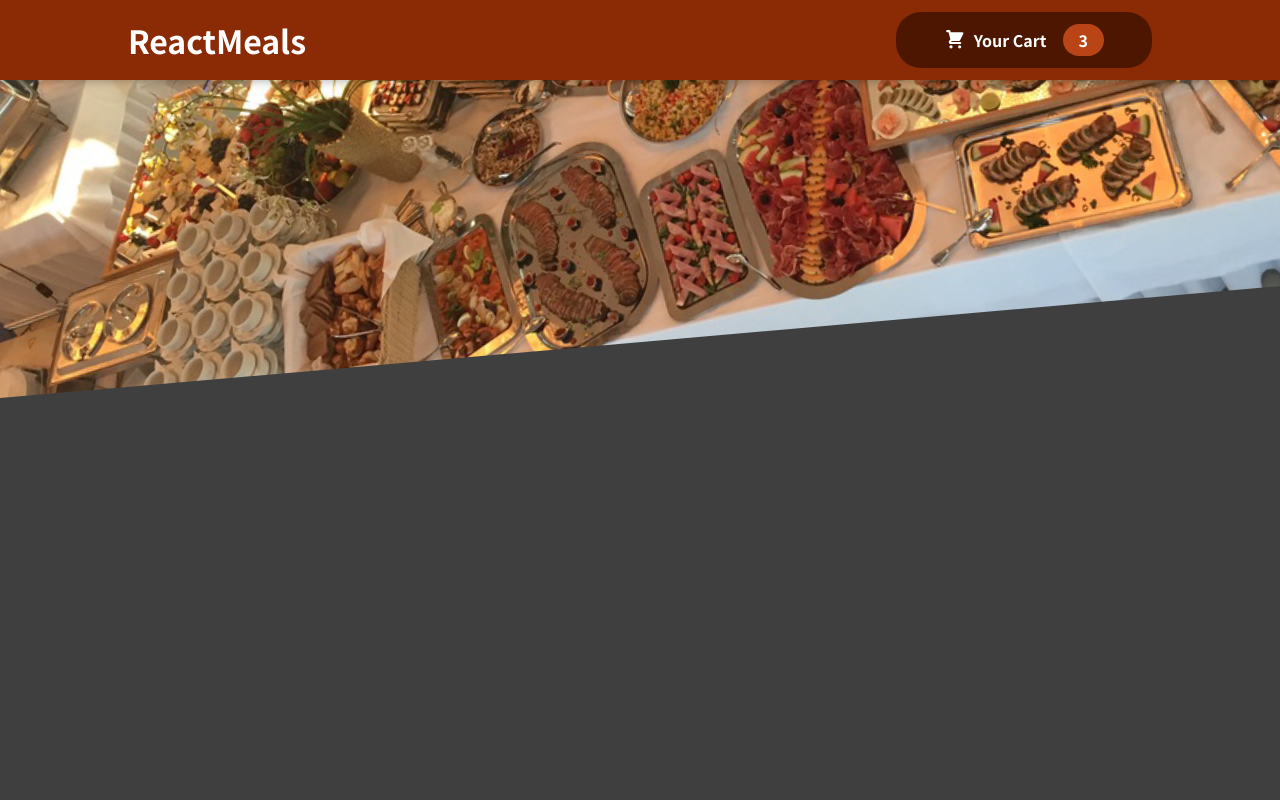
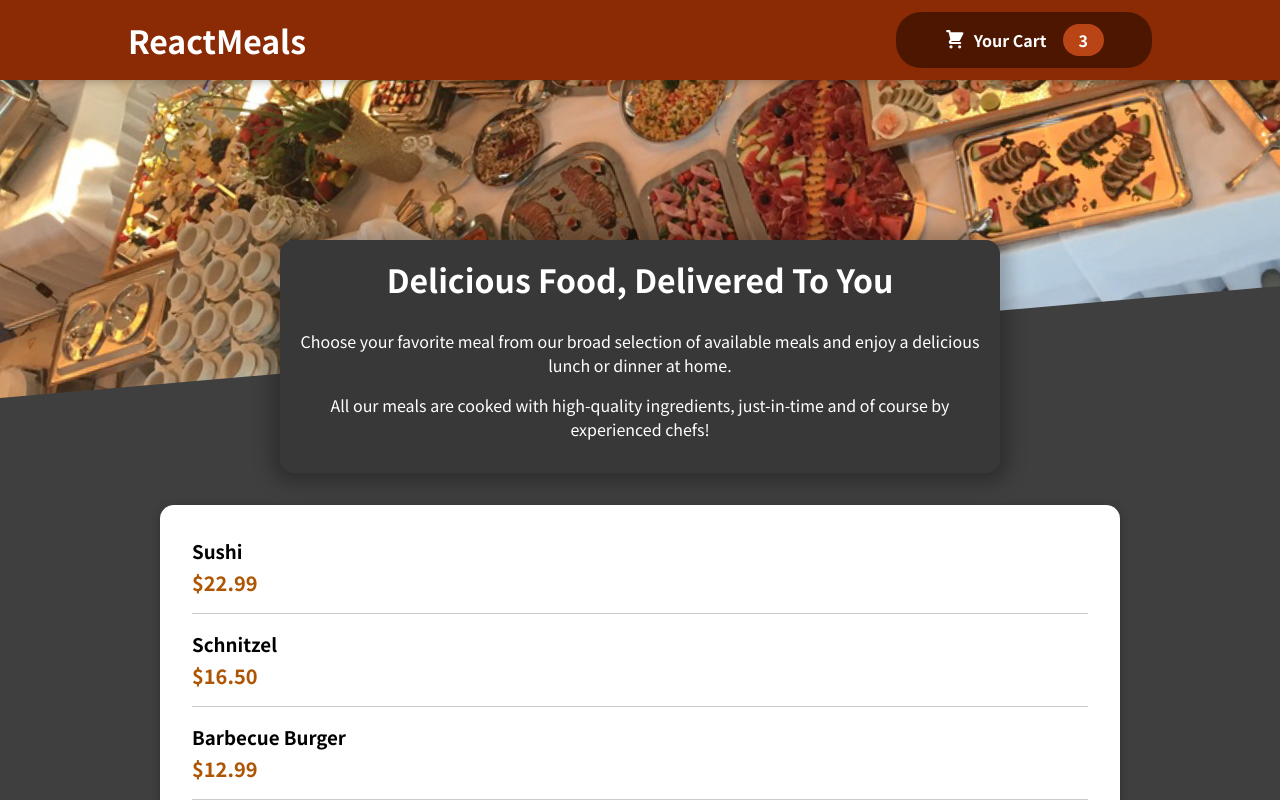
Before and after one commit to Changwhi/React-food-order-app, a React (Create React App) app: page / in a window 1280 px wide. Shown: the top 800 px of the page. Built offline with nearby package versions, Linux system fonts and the light colour scheme.

Commit message:
feat: implement card for individual meal

```diff
--- a/src/App.js
+++ b/src/App.js
@@ -1,12 +1,16 @@
 import Header from './components/Layout/Header';
 import React, { Fragment } from 'react';
+import Meals from './components/Meals/Meals';
 
 function App() {
-  return (
-      <Fragment>
-       <Header />
-      </Fragment>
-  );
+    return (
+        <Fragment>
+            <Header />
+            <main>
+                <Meals />
+            </main>
+        </Fragment>
+    );
 }
 
 export default App;
--- /dev/null
+++ b/src/components/Meals/AvailableMeals.js
@@ -0,0 +1,55 @@
+import Card from '../UI/Card';
+import classes from './AvailableMeals.module.css'
+import MealItem from './MealItem/MealItem';
+
+const DUMMY_MEALS = [
+    {
+        id: 'm1',
+        name: 'Sushi',
+        description: 'Finest fish and veggies',
+        price: 22.99,
+    },
+    {
+        id: 'm2',
+        name: 'Schnitzel',
+        description: 'A german specialty!',
+        price: 16.5,
+    },
+    {
+        id: 'm3',
+        name: 'Barbecue Burger',
+        description: 'American, raw, meaty',
+        price: 12.99,
+    },
+    {
+        id: 'm4',
+        name: 'Green Bowl',
+        description: 'Healthy...and green...',
+        price: 18.99,
+    },
+];
+
+
+const AvailableMeals = () => {
+    const mealsList = DUMMY_MEALS.map(meal =>
+        <MealItem
+            key={meal.id}
+            name={meal.name}
+            description={meal.description}
+            price={meal.price}
+        />
+    );
+
+    return (
+        <section className={classes.meals}>
+            <Card>
+                <ul>
+                    {mealsList}
+                </ul>
+            </Card>
+        </section>
+
+    );
+};
+
+export default AvailableMeals;
--- /dev/null
+++ b/src/components/Meals/AvailableMeals.module.css
@@ -0,0 +1,24 @@
+.meals {
+  max-width: 60rem;
+  width: 90%;
+  margin: 2rem auto;
+  animation: meals-appear 1s ease-out forwards;
+}
+
+.meals ul {
+  list-style: none;
+  margin: 0;
+  padding: 0;
+}
+
+@keyframes meals-appear {
+  from {
+    opacity: 0;
+    transform: translateY(3rem);
+  }
+
+  to {
+    opacity: 1;
+    transform: translateY(0);
+  }
+}
--- /dev/null
+++ b/src/components/Meals/MealItem/MealItem.js
@@ -0,0 +1,24 @@
+import classes from './MealItem.module.css';
+const MealItem = props => {
+
+    const price = `$${props.price.toFixed(2)}`;
+
+    return <li className={classes.meal}>
+        <div>
+            <h3>
+            {props.name}
+            </h3>
+            <div className={classes.descroption}>
+            {props.descroption}
+            </div>
+            <div className={classes.price}>
+            {price}
+            </div>
+        </div>
+        <div>
+
+        </div>
+    </li>
+};
+
+export default MealItem;
--- /dev/null
+++ b/src/components/Meals/MealItem/MealItem.module.css
@@ -0,0 +1,22 @@
+.meal {
+  display: flex;
+  justify-content: space-between;
+  margin: 1rem;
+  padding-bottom: 1rem;
+  border-bottom: 1px solid #ccc;
+}
+
+.meal h3 {
+  margin: 0 0 0.25rem 0;
+}
+
+.description {
+  font-style: italic;
+}
+
+.price {
+  margin-top: 0.25rem;
+  font-weight: bold;
+  color: #ad5502;
+  font-size: 1.25rem;
+}
--- /dev/null
+++ b/src/components/Meals/Meals.js
@@ -0,0 +1,14 @@
+import { Fragment } from "react";
+import MealsSummary from "./MealsSummary";
+import AvailableMeals from "./AvailableMeals";
+
+const Meals = () => {
+    return (
+        <Fragment>
+            <MealsSummary />
+            <AvailableMeals />
+        </Fragment>
+    );
+};
+
+export default Meals;
--- /dev/null
+++ b/src/components/Meals/MealsSummary.js
@@ -0,0 +1,19 @@
+import classes from './MealsSummary.module.css';
+
+const MealsSummary = () => {
+  return (
+    <section className={classes.summary}>
+      <h2>Delicious Food, Delivered To You</h2>
+      <p>
+        Choose your favorite meal from our broad selection of available meals
+        and enjoy a delicious lunch or dinner at home.
+      </p>
+      <p>
+        All our meals are cooked with high-quality ingredients, just-in-time and
+        of course by experienced chefs!
+      </p>
+    </section>
+  );
+};
+
+export default MealsSummary;
--- /dev/null
+++ b/src/components/Meals/MealsSummary.module.css
@@ -0,0 +1,18 @@
+.summary {
+  text-align: center;
+  max-width: 45rem;
+  width: 90%;
+  margin: auto;
+  margin-top: -10rem;
+  position: relative;
+  background-color: #383838;
+  color: white;
+  border-radius: 14px;
+  padding: 1rem;
+  box-shadow: 0 1px 18px 10px rgba(0, 0, 0, 0.25);
+}
+
+.summary h2 {
+  font-size: 2rem;
+  margin-top: 0;
+}
--- /dev/null
+++ b/src/components/UI/Card.js
@@ -0,0 +1,9 @@
+import classes from './Card.module.css';
+
+const Card = props => {
+    return (
+        <div className={classes.card}>{props.children}</div>
+    );
+};
+
+export default Card;
--- /dev/null
+++ b/src/components/UI/Card.module.css
@@ -0,0 +1,6 @@
+.card {
+  padding: 1rem;
+  box-shadow: 0 2px 8px rgba(0, 0, 0, 0.25);
+  border-radius: 14px;
+  background-color: white;
+}
```
Also changed, not shown: src/components/Meals/MealItem/MealaItemForm.js (added).
